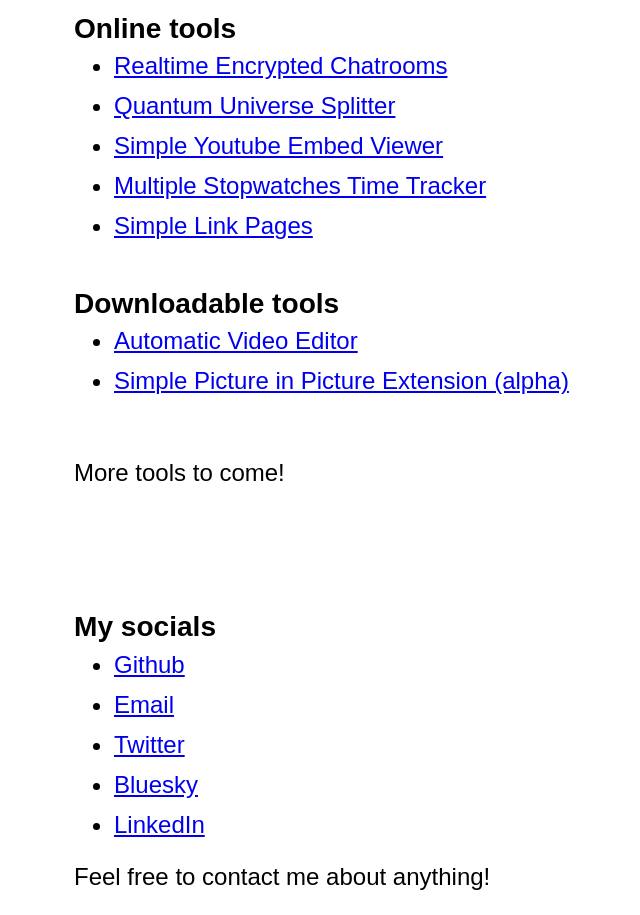
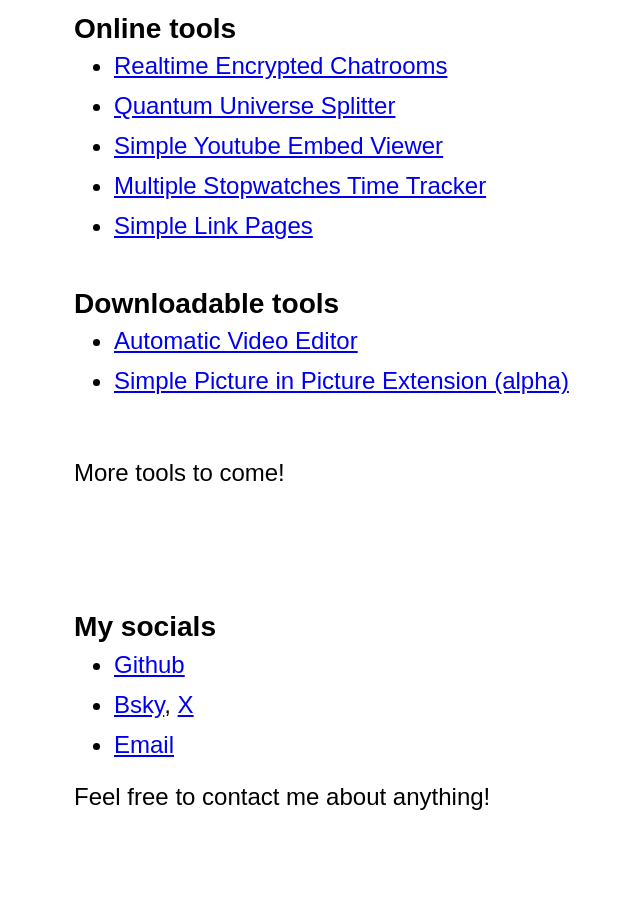
Before and after one commit to tomernahum/ttools.io, an Astro site: page / in a window 1280 px wide. Shown: the part 111-1026 px from the top of the page, without its empty margins (134-774 px from the left). After the commit the page ends 946 px from the top, so only its background shows below. Built offline with nearby package versions, Linux system fonts and the light colour scheme; Astro itself is replaced by a stand-in of ours.

Commit message:
change links

```diff
--- a/src/pages/index.astro
+++ b/src/pages/index.astro
@@ -1,5 +1,12 @@
 ---
-
+/*<!-- <li>
+            <a
+                href="https://www.linkedin.com/in/tomer-nahum-4739b323b/"
+                data-umami-event="go to linkedin"
+            >
+                LinkedIn
+            </a>
+        </li> -->*/
 ---
 
 <style>
@@ -116,30 +123,19 @@
             >
         </li>
         <li>
+            <a
+                href="https://bsky.app/profile/ttools.io"
+                data-umami-event="go to bluesky">Bsky</a
+            >,
+            <a
+                href="https://twitter.com/ttoolsio"
+                data-umami-event="go to twitter">X</a
+            >
+        </li>
+        <li>
             <a href="mailto: contact@ttools.io" data-umami-event="go to email"
                 >Email</a
             >
-        </li>
-        <li>
-            <a
-                href="https://twitter.com/ttoolsio"
-                data-umami-event="go to twitter">Twitter</a
-            >
-        </li>
-        <li>
-            <a
-                href="https://bsky.app/profile/ttools.io"
-                data-umami-event="go to bluesky">Bluesky</a
-            >
-        </li>
-
-        <li>
-            <a
-                href="https://www.linkedin.com/in/tomer-nahum-4739b323b/"
-                data-umami-event="go to linkedin"
-            >
-                LinkedIn
-            </a>
         </li>
     </ul>
     <p>Feel free to contact me about anything!</p>
```
